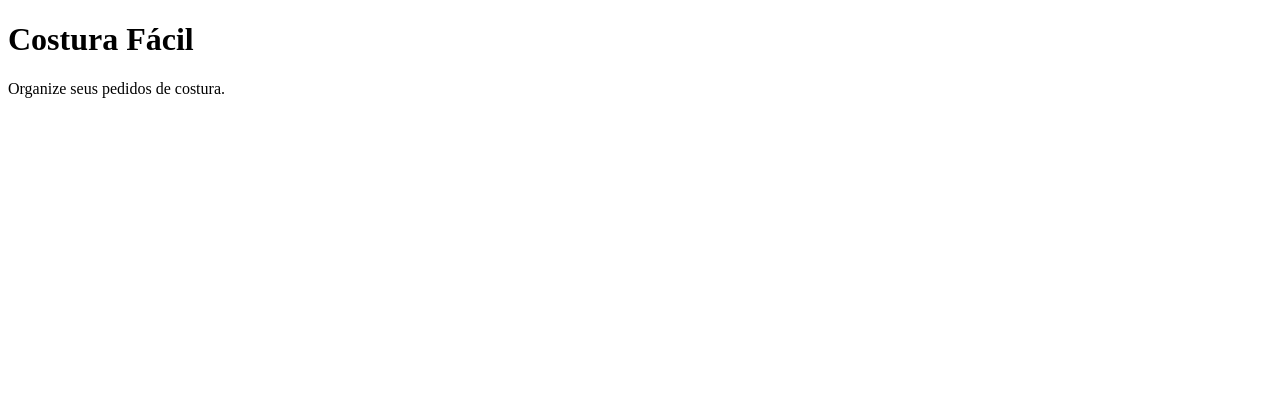
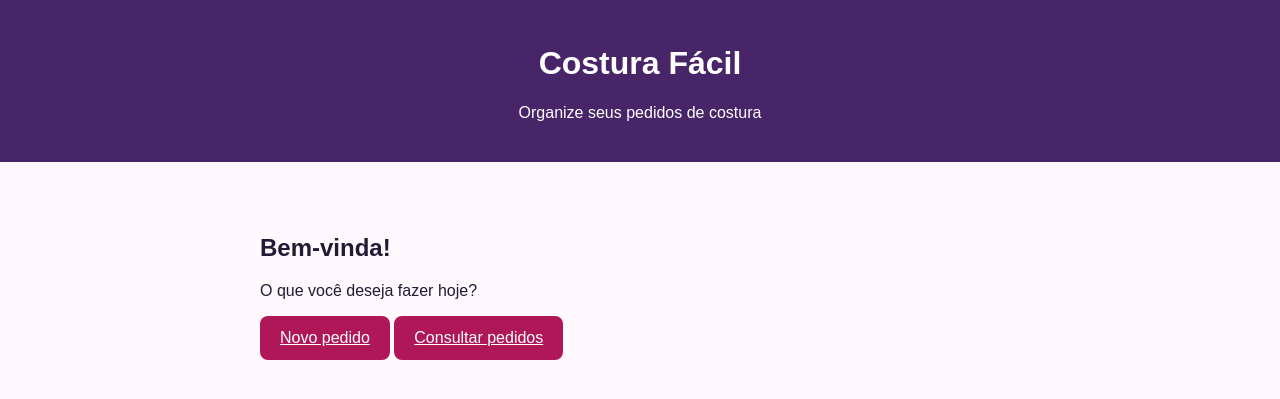
Before and after one commit to GleiceCarla/costura-facil-mvp, a Flask app: page / in a window 1280 px wide. Shown: the top 399 px of the page. Run offline with Flask 3, Linux system fonts and the light colour scheme.

Commit message:
index.html

```diff
--- a/templates/index.html
+++ b/templates/index.html
@@ -4,10 +4,29 @@
 <head>
     <meta charset="UTF-8">
     <meta name="viewport" content="width=device-width, initial-scale=1.0">
-    <title>Costura Fácil</title>
+    <title>Costura Fácil — Início</title>
+    <link rel="stylesheet"
+          href="{{ url_for('static', filename='style.css') }}">
 </head>
 <body>
-    <h1>Costura Fácil</h1>
-    <p>Organize seus pedidos de costura.</p>
+    <header>
+        <h1>Costura Fácil</h1>
+        <p>Organize seus pedidos de costura</p>
+    </header>
+
+    <main>
+        <h2>Bem-vinda!</h2>
+        <p>O que você deseja fazer hoje?</p>
+
+        <nav aria-label="Menu principal">
+            <a class="botao" href="#">
+                Novo pedido
+            </a>
+
+            <a class="botao" href="#">
+                Consultar pedidos
+            </a>
+        </nav>
+    </main>
 </body>
 </html>
```
